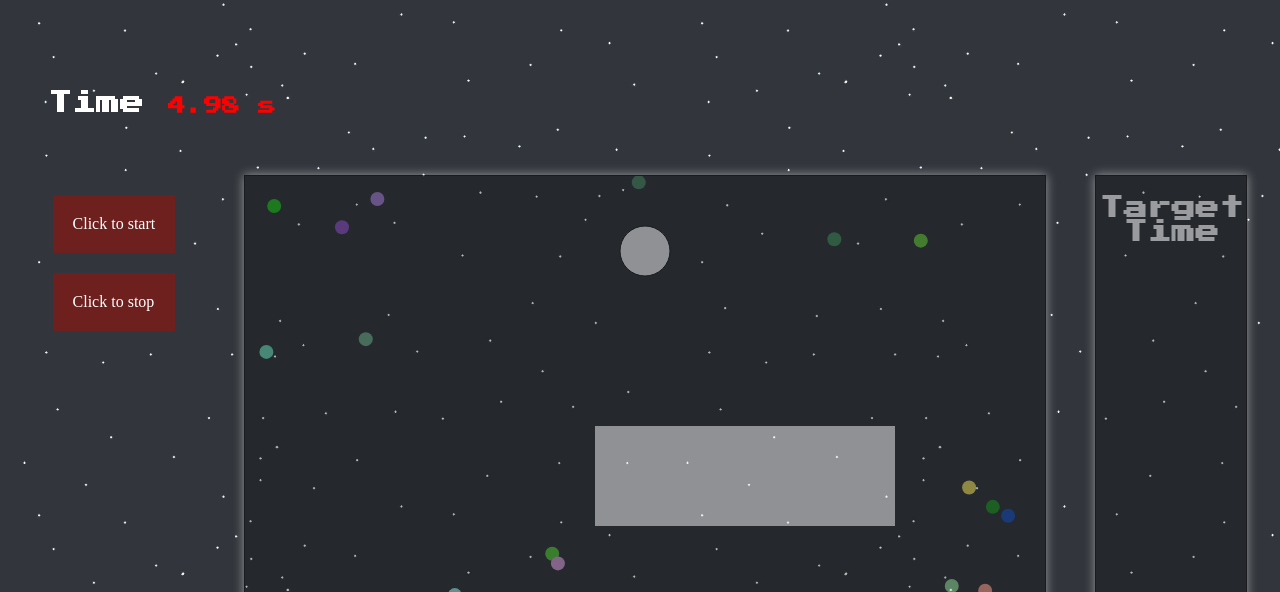
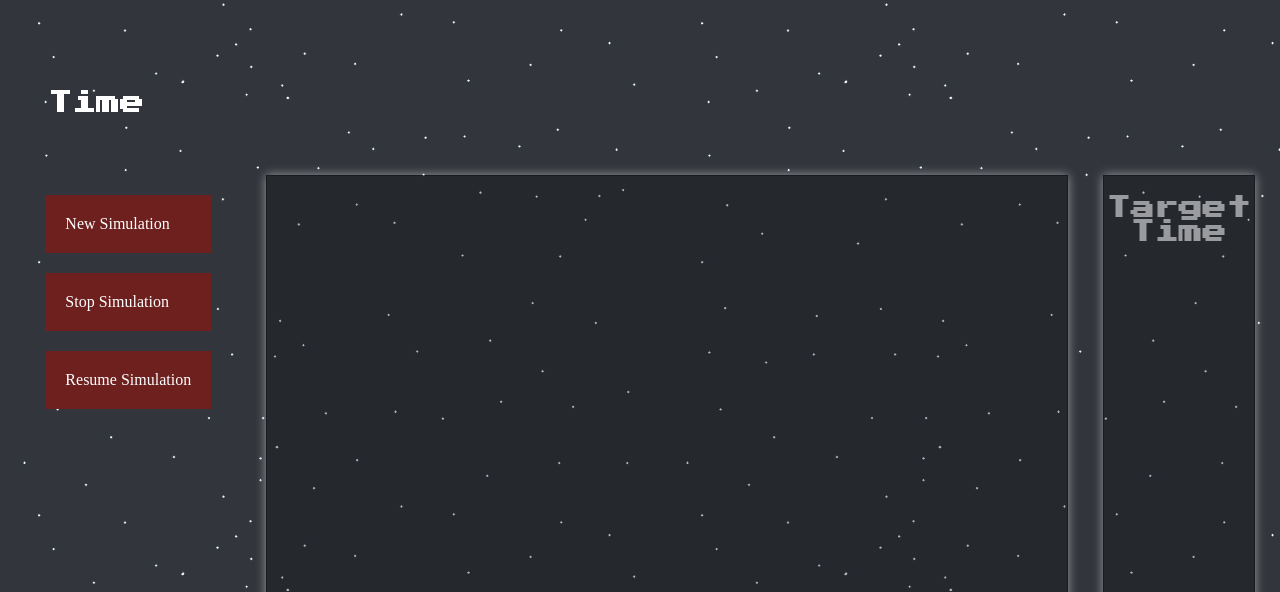
Before and after one commit to tonmoyl/smart_rocket, a website built with webpack: page index.html in a window 1280 px wide. Shown: the part 208-800 px from the top of the page. Built offline with nearby package versions, Linux system fonts and the light colour scheme.

Commit message:
Add resume button and fixed new simulation button

```diff
--- a/css/main.css
+++ b/css/main.css
@@ -129,7 +129,7 @@ p {
   color: white;
 }
 
-#buttonStart, #buttonEnd {
+#buttonStart, #buttonEnd, #buttonResume {
   cursor: pointer;
   padding: 20px;
   margin: 20px;
--- a/index.html
+++ b/index.html
@@ -20,8 +20,9 @@
 
     <div class="main">
       <div class="buttons">
-        <div id="buttonStart">Click to start</div>
-        <div id="buttonEnd">Click to stop</div>
+        <div id="buttonStart">New Simulation</div>
+        <div id="buttonEnd">Stop Simulation</div>
+        <div id="buttonResume">Resume Simulation</div>
       </div>
 
       <div id="root">
--- a/src/game.js
+++ b/src/game.js
@@ -12,10 +12,9 @@ export default class Game {
     this.canvasWidth = document.getElementById('canvas').width;
     this.ctx = ctx;
     this.rockets = {};
-    this.totalRockets = 4;
+    this.totalRockets = 2;
     this.additionalRockets = 2;
     this.barriers = {};
-    this.totalBarriers = 6;
     this.target = new Target(ctx);
     this.time = 0;
     this.interval = interval;
@@ -23,9 +22,6 @@ export default class Game {
     this.createRockets = this.createRockets.bind(this);
     this.resetParams = this.resetParams.bind(this);
     this.drawBarriers = this.drawBarriers.bind(this);
-    this.crashRocketTurn = false;
-    this.ancestorPath = false;
-    this.deviation = 0.05;
   }
 
   createRockets(ctx, startingPos, startingVel, parentRocket) {
@@ -79,30 +75,9 @@ export default class Game {
     this.rockets[this.totalRockets] = originalRocket;
     this.rockets[this.totalRockets].pos = currentRocket.pos;
     this.rockets[this.totalRockets].ancestors = true;
-    // this.rockets[this.totalRockets + 1].ancestors = true;
 
     this.totalRockets += 1;
   }
-
-  // createCrashRocket(currentRocket) {
-  //   this.crashRocketTurn += 1;
-  //
-  //   let originalRocket = this.ancestorPath[this.crashRocketTurn];
-  //
-  //   this.rockets[this.totalRockets] = originalRocket;
-  //   this.rockets[this.totalRockets].pos = currentRocket.pos;
-  //
-  //   let deviationRocket = originalRocket;
-  //   let deviationSpeed = originalRocket.vel.slice();
-  //   deviationRocket.vel[0] = deviationSpeed[0] + this.deviation;
-  //   deviationRocket.vel[1] = deviationSpeed[1] + this.deviation;
-  //   this.rockets[this.totalRockets + 1] = deviationRocket;
-  //
-  //   this.rockets[this.totalRockets].ancestors = true;
-  //   this.rockets[this.totalRockets + 1].ancestors = true;
-  //
-  //   this.totalRockets += 1;
-  // }
 
   drawRockets() {
     let rocketKeys = Object.keys(this.rockets);
@@ -131,7 +106,6 @@ export default class Game {
           // this stops the rocket from extending past a barrier
           !collided
         ) {
-
         } else {
           delete this.rockets[rocketKeys[i]];
           currentRocket.pos = [rocketPos[0] - rocketVel[0], rocketPos[1] + rocketVel[1]];
@@ -185,13 +159,21 @@ export default class Game {
     this.barrier4 = new Barrier(ctx, [450,250]);
     this.barrier5 = new Barrier(ctx, [550,250]);
     this.barrier6 = new Barrier(ctx, [200,150]);
+    this.barrier7 = new Barrier(ctx, [0,200]);
+    this.barrier8 = new Barrier(ctx, [500,400]);
+    this.barrier9 = new Barrier(ctx, [600,200]);
+    this.barrier10 = new Barrier(ctx, [200,300]);
     this.barriers = {
-      0: this.barrier,
+      // 0: this.barrier,
       1: this.barrier2,
-      // 2: this.barrier3,
-      3: this.barrier4,
-      4: this.barrier5,
-      // 5: this.barrier6
+      2: this.barrier3,
+      // 3: this.barrier4,
+      // 4: this.barrier5,
+      5: this.barrier6,
+      6: this.barrier7,
+      7: this.barrier8,
+      8: this.barrier9,
+      9: this.barrier10
     };
   }
 
--- a/src/index.js
+++ b/src/index.js
@@ -3,33 +3,44 @@ import Game from './game';
 document.addEventListener('DOMContentLoaded', () => {
   var buttonStart = document.getElementById('buttonStart');
   var buttonEnd = document.getElementById('buttonEnd');
+  var buttonResume = document.getElementById('buttonResume');
   var interval = 20;
   var canvas = document.getElementById("canvas");
   var ctx = canvas.getContext("2d");
   let game = new Game(ctx, interval);
   game.createRockets(ctx);
   game.createBarrier(ctx);
-  var gameStart = true;
+  var gameStart = false;
 
-  var runSimulation = setInterval(game.draw, interval);
+  // var runSimulation = setInterval(game.draw, interval);
+  let runSimulation;
   let startSimulation = () => {
+    clearInterval(runSimulation);
+    game = new Game(ctx, interval);
+    game.createRockets(ctx);
+    game.createBarrier(ctx);
+    runSimulation = setInterval(game.draw, interval);
+    gameStart = true;
+  }
+
+  let endSimulation = () => {
+    clearInterval(runSimulation);
+    gameStart = false;
+  }
+
+  let resumeSimulation = () => {
     if (!gameStart) {
-      game = new Game(ctx, interval);
-      game.createRockets(ctx);
-      game.createBarrier(ctx);
       runSimulation = setInterval(game.draw, interval);
       gameStart = true;
     }
-  }
-  let endSimulation = () => {
-    clearInterval(runSimulation);
-    gameStart = false;
   }
 
   // startSimulation(game, ctx, interval);
 
   buttonStart.addEventListener('click', startSimulation);
   buttonEnd.addEventListener('click', endSimulation);
+  buttonResume.addEventListener('click', resumeSimulation);
+
 });
 
 
```
Also changed, not shown: bundle.js (+2 -2 lines).
